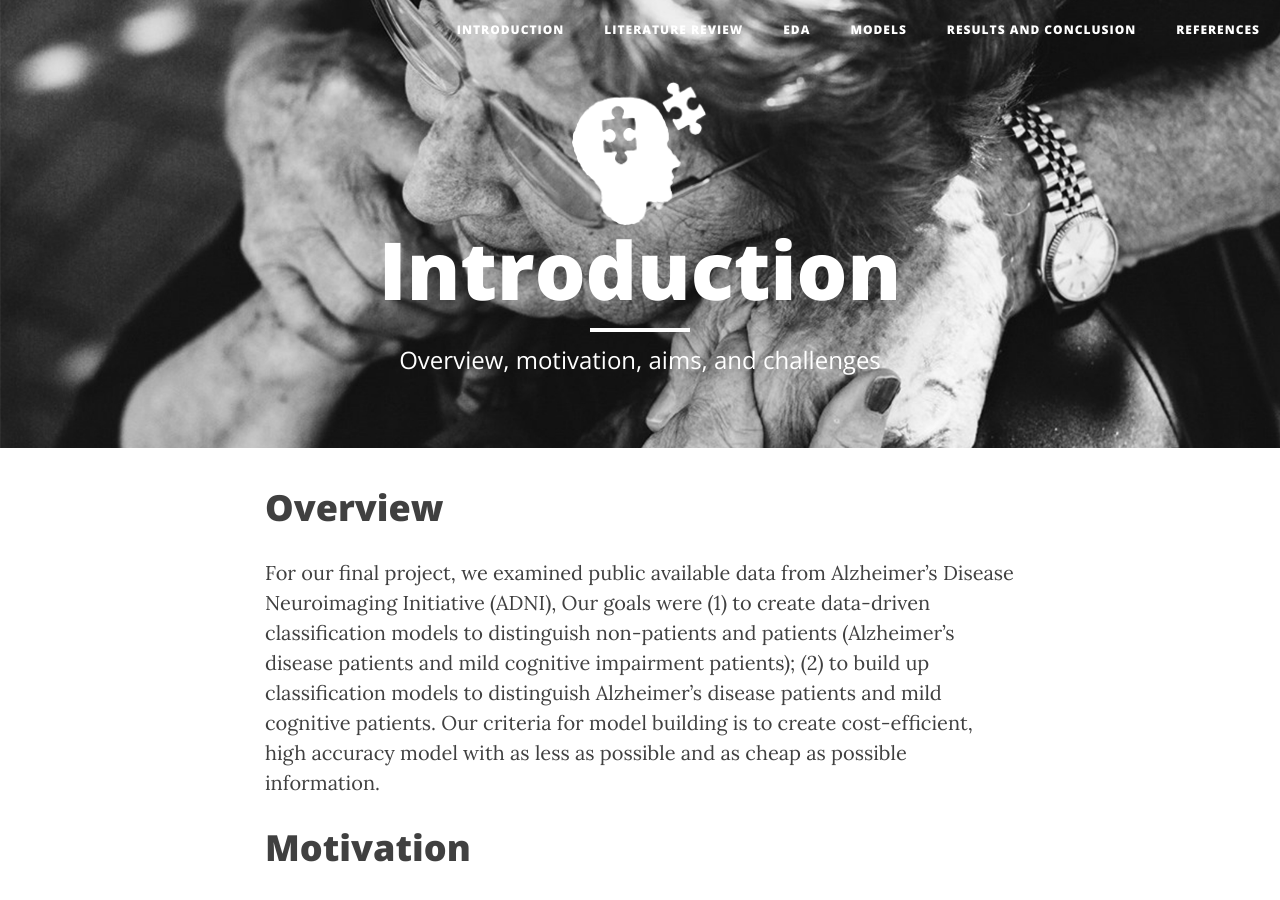
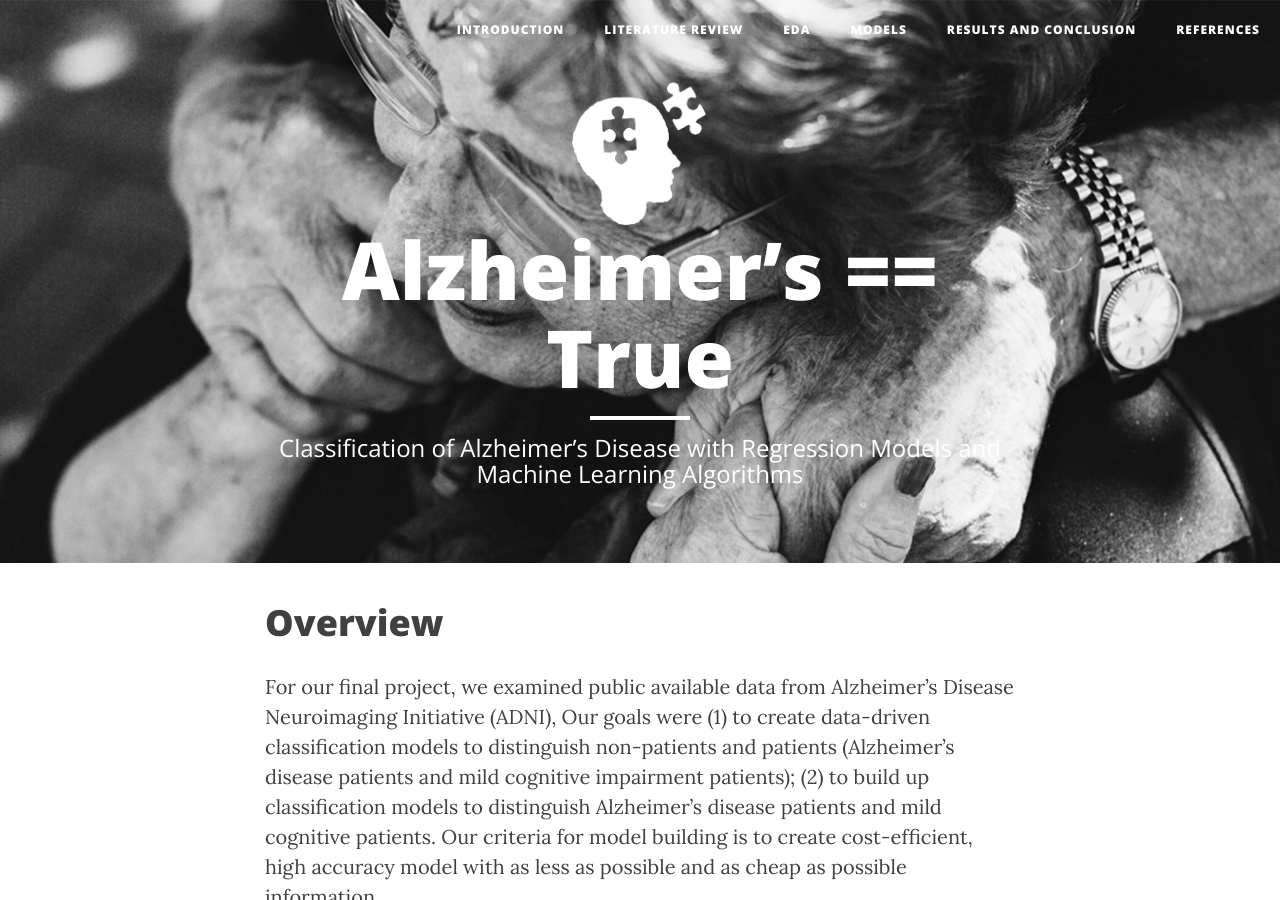
Before and after one commit to liyixiu/Alzheimer, a Jekyll site: the page built from docs/index.md, in a window 1280 px wide and 900 px high. Built offline with Jekyll 4.4.1, drawn with Linux system fonts in a browser that asks for light colours; nearby versions of some CDN libraries.

Commit message:
Update index.md

```diff
--- a/docs/index.md
+++ b/docs/index.md
@@ -1,7 +1,7 @@
 ---
 layout: page
-title: "Introduction"
-description: "Overview, motivation, aims, and challenges"
+title: "Alzheimer’s == True"
+description: "Classification of Alzheimer’s Disease with Regression Models and Machine Learning Algorithms"
 header-img: "img/home-bg.jpg"
 ---
 
```
